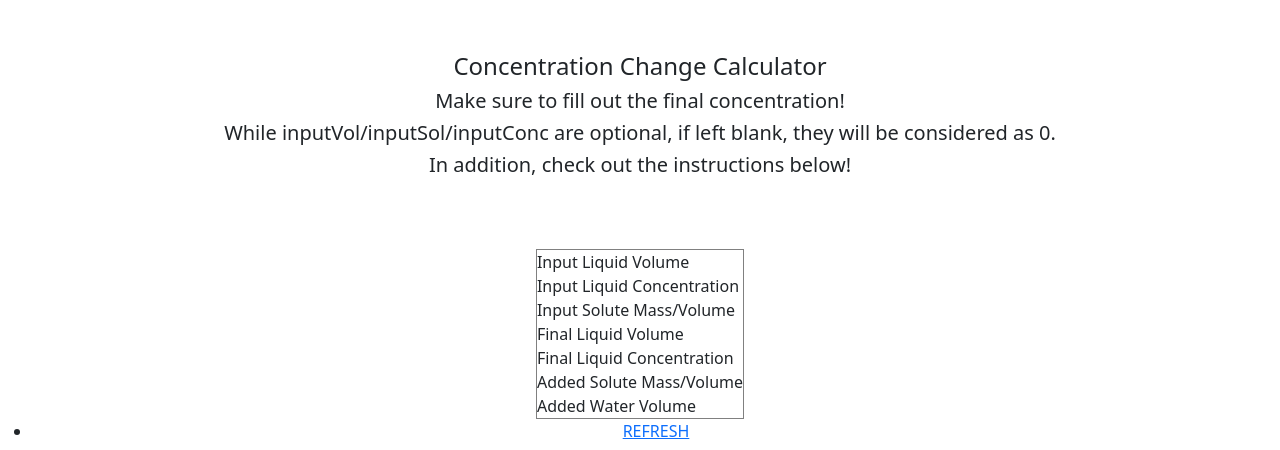
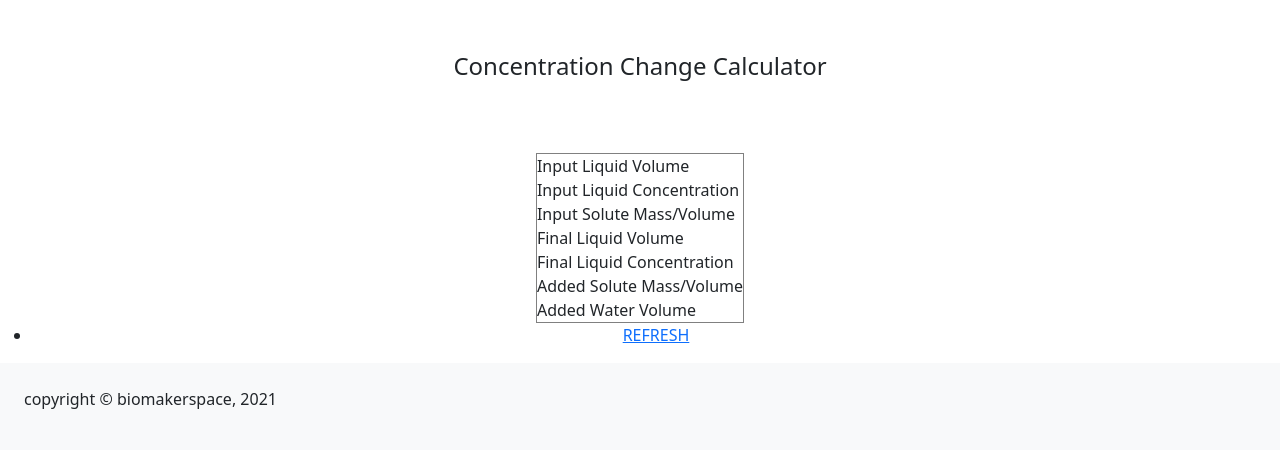
Before and after one commit to tommyfuu/BioCalculator, a Django app: template homepage/templates/concentrationCalcResult.html in a window 1280 px wide. Shown: the part 56-506 px from the top of the page. Run offline with Django 3.2, Linux system fonts and the light colour scheme; the template is opened without the code that fills it, so the values that code supplies are empty.

Commit message:
removed extra instructions from calc result pages

```diff
--- a/homepage/templates/calcUnitConvertResult.html
+++ b/homepage/templates/calcUnitConvertResult.html
@@ -8,8 +8,6 @@
          <center>
             <hr style="height:15pt; visibility:hidden;" />
             <h4>Unit Conversion Calculator</h4>
-            <h5>Enter Input Value, Input Unit, Output Unit.</h5>
-            <h5>Molar Mass is required if converting between mass and moles.</h5>
 
             <hr style="height:3pt; visibility:hidden;" />
 
--- a/homepage/templates/concentrationCalcResult.html
+++ b/homepage/templates/concentrationCalcResult.html
@@ -8,9 +8,7 @@
         <center>
             <hr style="height:15pt; visibility:hidden;" />
             <h4>Concentration Change Calculator</h4>
-            <h5>Make sure to fill out the final concentration!</h5>
-            <h5>While inputVol/inputSol/inputConc are optional, if left blank, they will be considered as 0.</h5>
-            <h5>In addition, check out the instructions below!</h5>
+
 
             <hr style="height:3pt; visibility:hidden;" />
 
--- a/homepage/templates/cuttingReactionCalcResult.html
+++ b/homepage/templates/cuttingReactionCalcResult.html
@@ -8,9 +8,8 @@
         <center>
             <hr style="height:15pt; visibility:hidden;" />
             <h4>Cutting Reaction Calculator</h4>
-            <h5>Make sure to fill out the final concentration!</h5>
-            <h5>While inputVol/inputSol/inputConc are optional, if left blank, they will be considered as 0.</h5>
-            <h5>In addition, check out the instructions below!</h5>
+
+
 
             <hr style="height:3pt; visibility:hidden;" />
    <td> Final Liquid Volume </td>
```
